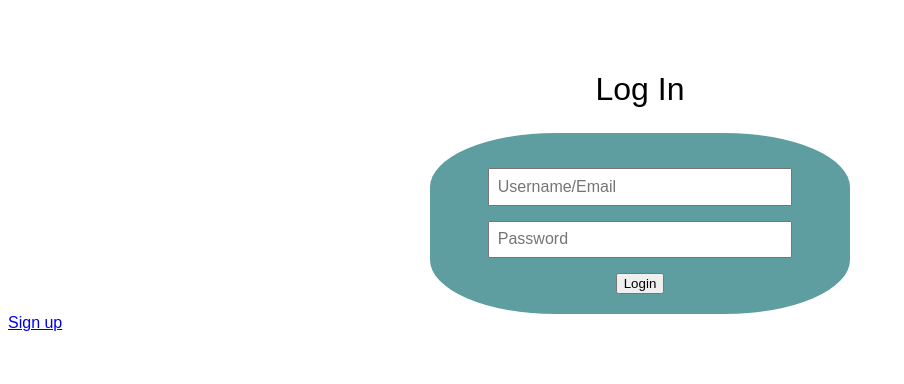
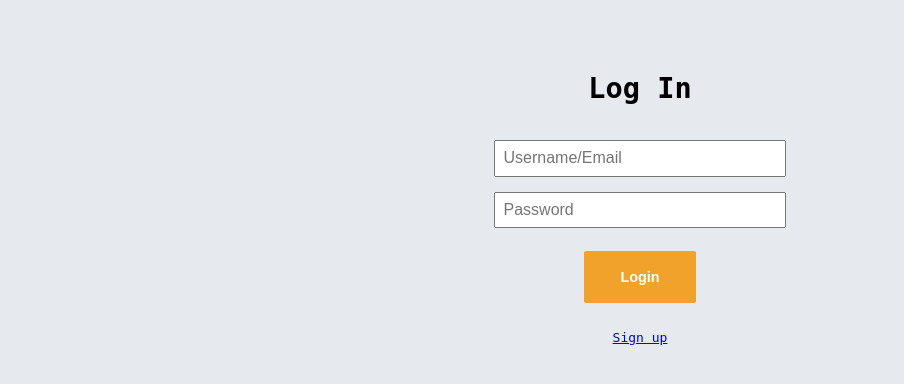
Before and after one commit to diogosmac/apartrent-feup-ltw, a PHP site: page /login.php in a window 1280 px wide. Shown: the top 384 px of the page, without its empty margins (0-904 px from the left). Run offline with PHP 8.4, Linux system fonts and the light colour scheme.

Commit message:
Merge bug fixed, login.css done for now

```diff
--- a/src/css/login.css
+++ b/src/css/login.css
@@ -1,21 +1,23 @@
 body {
-    font-family: Arial, Helvetica, sans-serif;
+    font-family: monospace;
+    background-color: rgb(230, 234, 238);
+    text-align: center;
 }
 
 body>header {
     padding-top: 5%;
     text-align: center;
-    font-size: 200%;
-    padding-bottom: 2%;
+    font-size: 220%;
+    font-weight: bold;
+    padding-bottom: 0%;
 }
 
 .container {
     margin: auto;
     width: 30%;
+    max-width: 28em;
     padding: 20px;
     text-align: center;
-    background-color: cadetblue;
-    border-radius: 30%;
 }
 
 .container > div {
@@ -34,3 +36,16 @@ body>header {
     width: 75%;
     padding: 2%;
 }
+
+ .Login > input{
+    background-color: rgb(241, 162, 42);
+    border: none;
+    color: white;
+    padding: 5% 10%;
+    text-align: center;
+    text-decoration: none;
+    font-weight: bold;
+    font-size: 90%;
+    margin: 2% auto;
+    border-radius: 2px;
+  }
--- a/src/login.php
+++ b/src/login.php
@@ -5,7 +5,7 @@
         <title>Log In</title>
         <meta charset="UTF-8">
 
-        <link href="login.css" rel="stylesheet">
+        <link href="css/login.css" rel="stylesheet">
     </head>
 
     <body>
```
